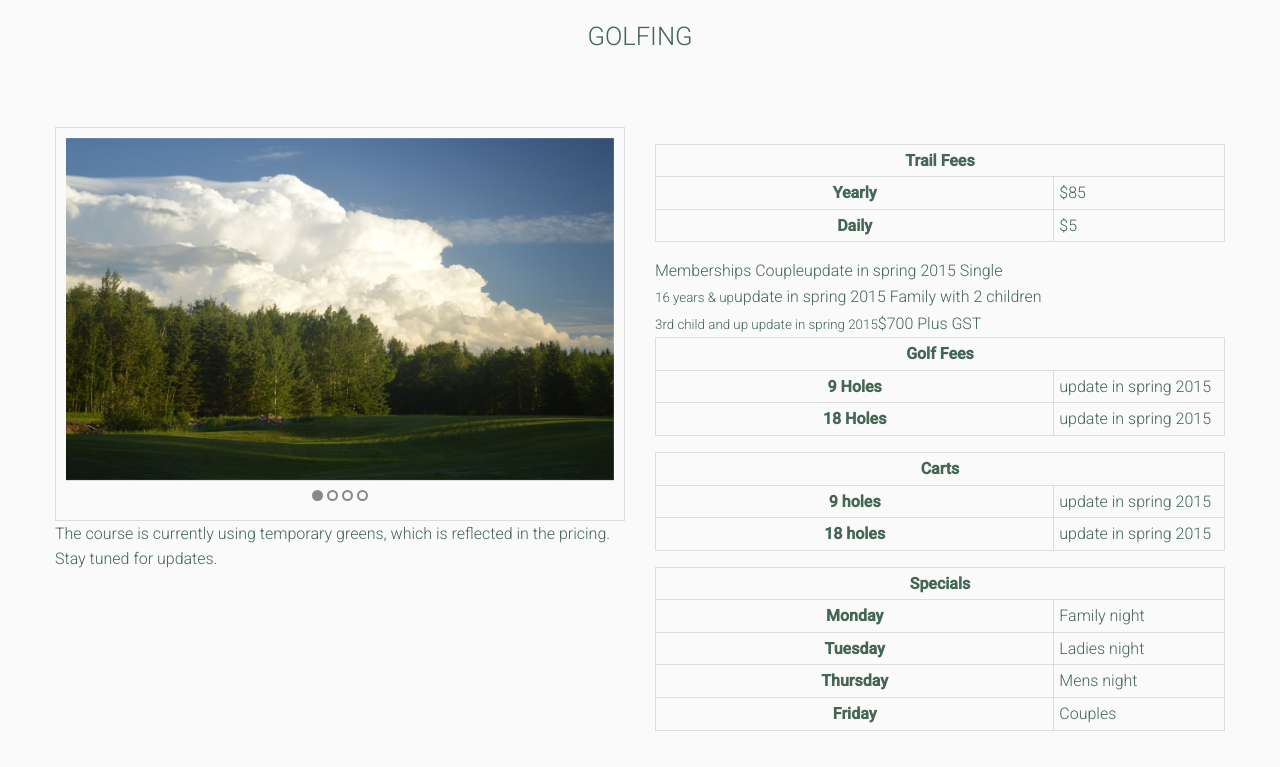
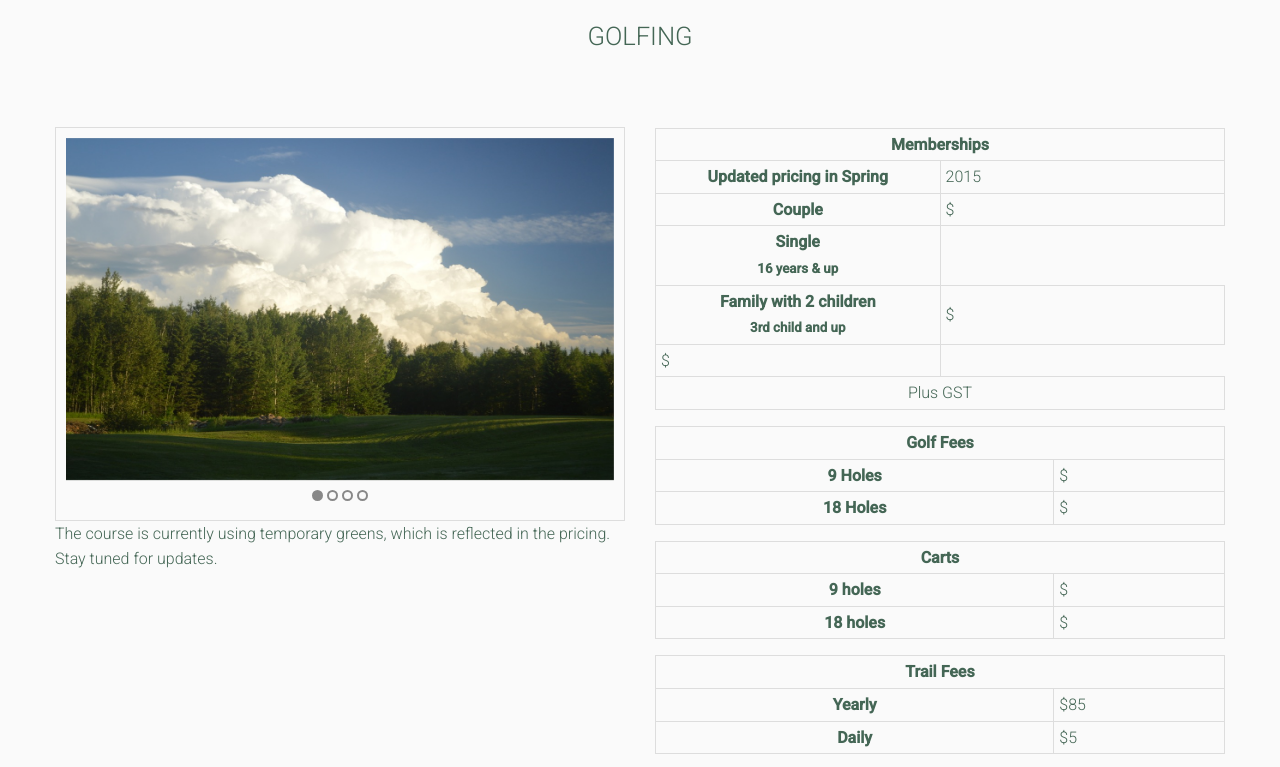
Before and after one commit to birchwood-golf-and-country-club/birchwood-golf-and-country-club.github.io, a website: page index.html in a window 1280 px wide. Shown: the part 860-1627 px from the top of the page. Drawn offline with Linux system fonts and the light colour scheme; a web font is replaced by a local one.

Commit message:
update pricess

```diff
--- a/index.html
+++ b/index.html
@@ -79,19 +79,14 @@
       <div class="clearfix"></div>
       <table class="price-list">
         <thead>
-      <table class="price-list">
-        <tbody>
-          <tr><th colspan="2">Trail Fees</th></tr>
-          <tr><th>Yearly</th><td>$85</td></tr>
-          <tr><th>Daily</th><td>$5</td></tr>
-        </tbody>
-      </table>
+
           <tr><th colspan="2">Memberships</th></tr>
         </thead>
         <tbody>
-          <tr><th>Couple</th><td>update in spring 2015</td></tr>
-          <tr><th>Single<br><small>16 years &amp; up</small></th><td>update in spring 2015 </td></tr>
-          <tr><th>Family with 2 children<br><small>3rd child and up  update in spring 2015</small></th><td>$700</td></tr>
+          <tr><th>Updated pricing in Spring</th><td>2015</td></tr>
+          <tr><th>Couple</th><td>$</td></tr>
+          <tr><th>Single<br><small>16 years &amp; up</small>
+          <tr><th>Family with 2 children<br><small>3rd child and up</th><td> $ </td></tr></small></th><td>$</td></tr>
           <tr><td class="text-center" colspan="2">Plus GST </td></tr>
         </tbody>
       </table>
@@ -99,8 +94,8 @@
       <table class="price-list">
         <tbody>
           <tr><th colspan="2">Golf Fees</th></tr>
-          <tr><th>9 Holes</th><td>update in spring 2015</td></tr>
-          <tr><th>18 Holes</th><td>update in spring 2015</td></tr>
+          <tr><th>9 Holes</th><td>$</td></tr>
+          <tr><th>18 Holes</th><td>$</td></tr>
         </tbody>
       </table>
 
@@ -109,8 +104,16 @@
           <tr><th colspan="2">Carts</th></tr>
         </thead>
         <tbody>
-          <tr><th>9 holes  </th><td> update in spring 2015</td></tr>
-          <tr><th>18 holes </th><td> update in spring 2015</td></tr>
+          <tr><th>9 holes  </th><td> $</td></tr>
+          <tr><th>18 holes </th><td> $</td></tr>
+        </tbody>
+      </table>
+
+      <table class="price-list">
+        <tbody>
+          <tr><th colspan="2">Trail Fees</th></tr>
+          <tr><th>Yearly</th><td>$85</td></tr>
+          <tr><th>Daily</th><td>$5</td></tr>
         </tbody>
       </table>
 
@@ -201,7 +204,7 @@
   </div>
 </div></div>
 
-<!-- built with love by @andyvanee -->
+<!-- built with love by @andyvanee !! really???-->
 
 <script src="/bower_components/jquery/dist/jquery.min.js"></script>
 <script src="/bower_components/excolo-slider/js/jquery.excoloSlider.js"></script>
```
